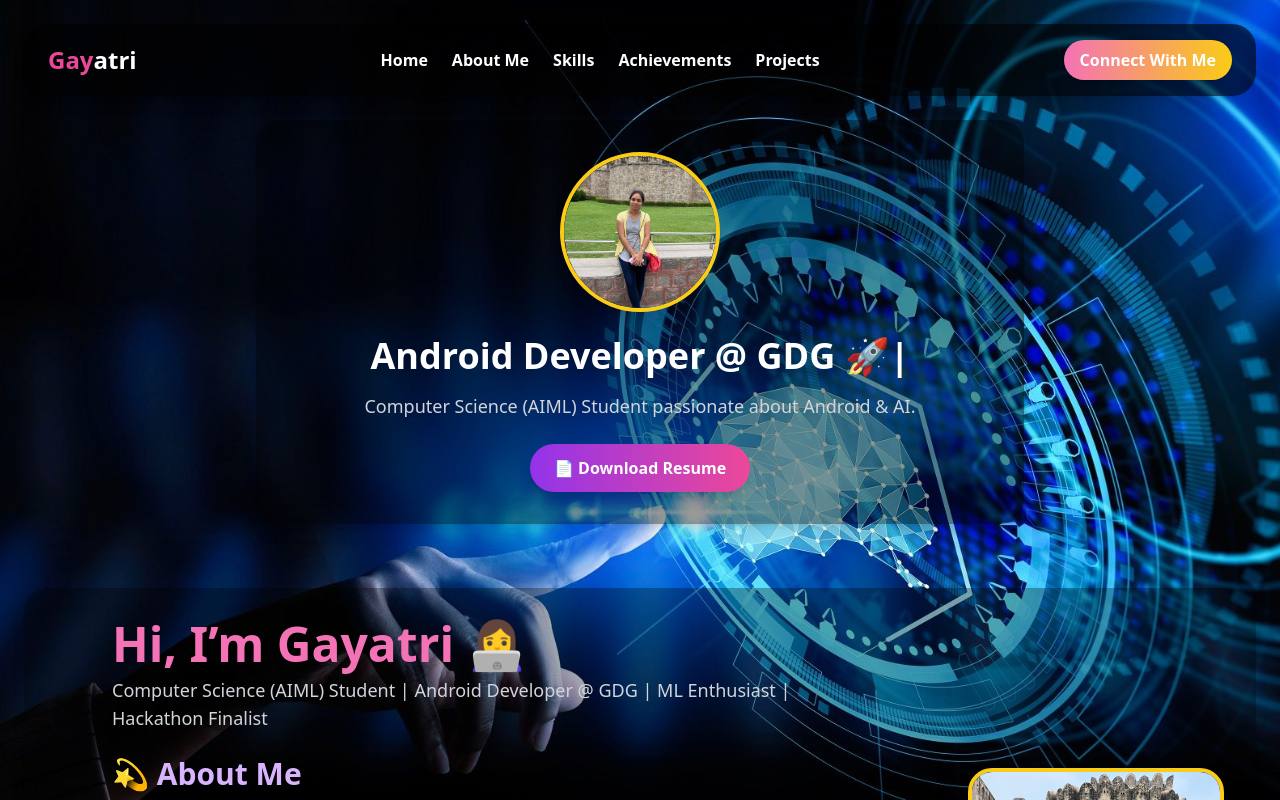
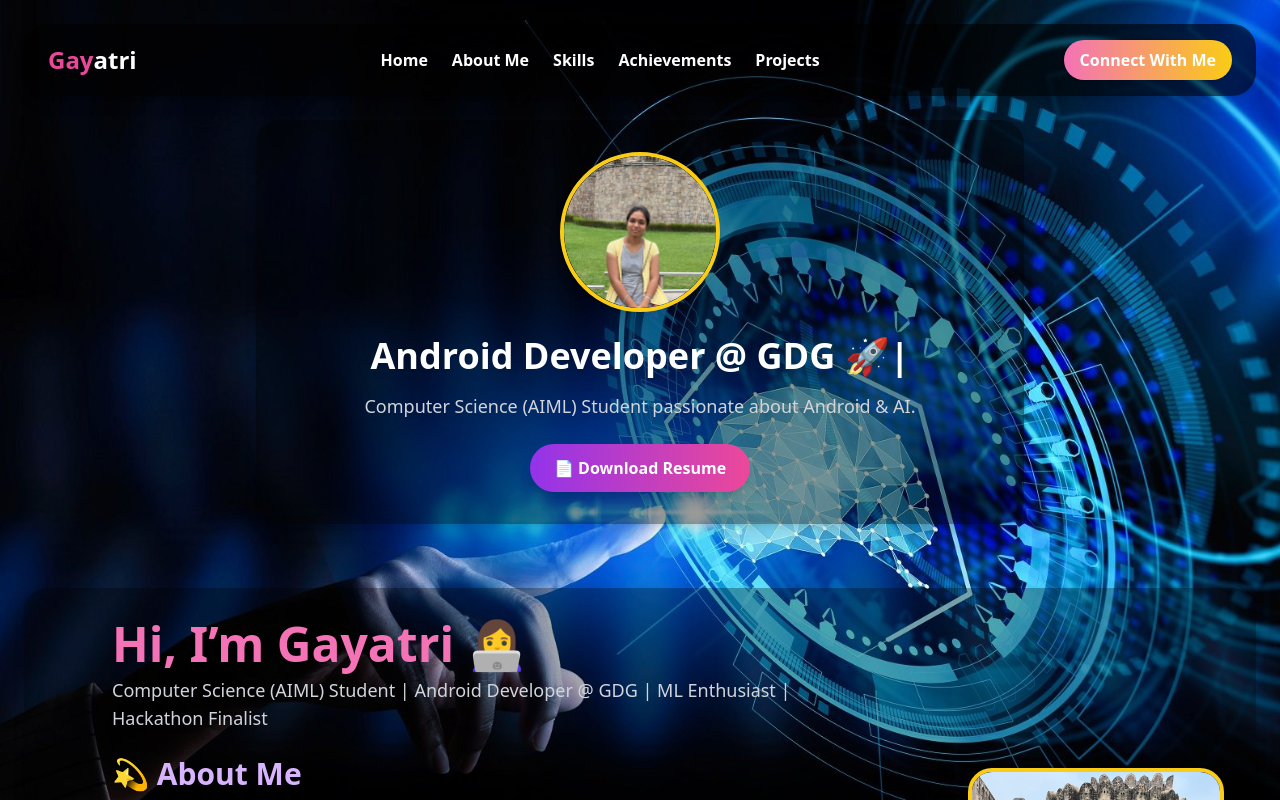
Before and after one commit to gayatrihub/my_port, a React (Create React App) app: page / in a window 1280 px wide. Shown: the top 800 px of the page. Built offline with nearby package versions, Linux system fonts and the light colour scheme.

Commit message:
Update App.js

```diff
--- a/src/App.js
+++ b/src/App.js
@@ -176,7 +176,7 @@ function App() {
     {/* Hero Profile Section */}
 <section className="bg-black bg-opacity-40 rounded-3xl shadow-lg p-8 mb-16 text-center max-w-3xl mx-auto">
   <motion.img
-    src="profile.jpg"
+    src="profile1.png"
     alt="Gayatri"
     className="w-40 h-40 rounded-full mx-auto border-4 border-yellow-400 shadow-lg object-cover"
     initial={{ opacity: 0, scale: 0 }}
```
